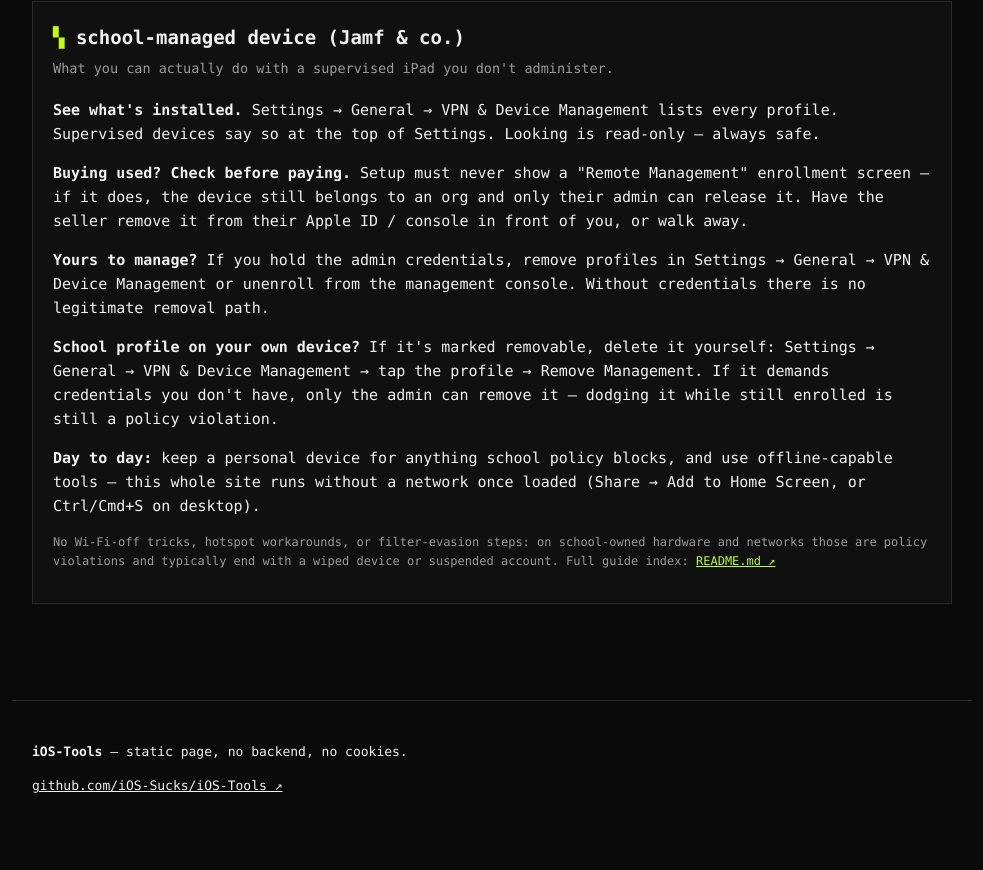
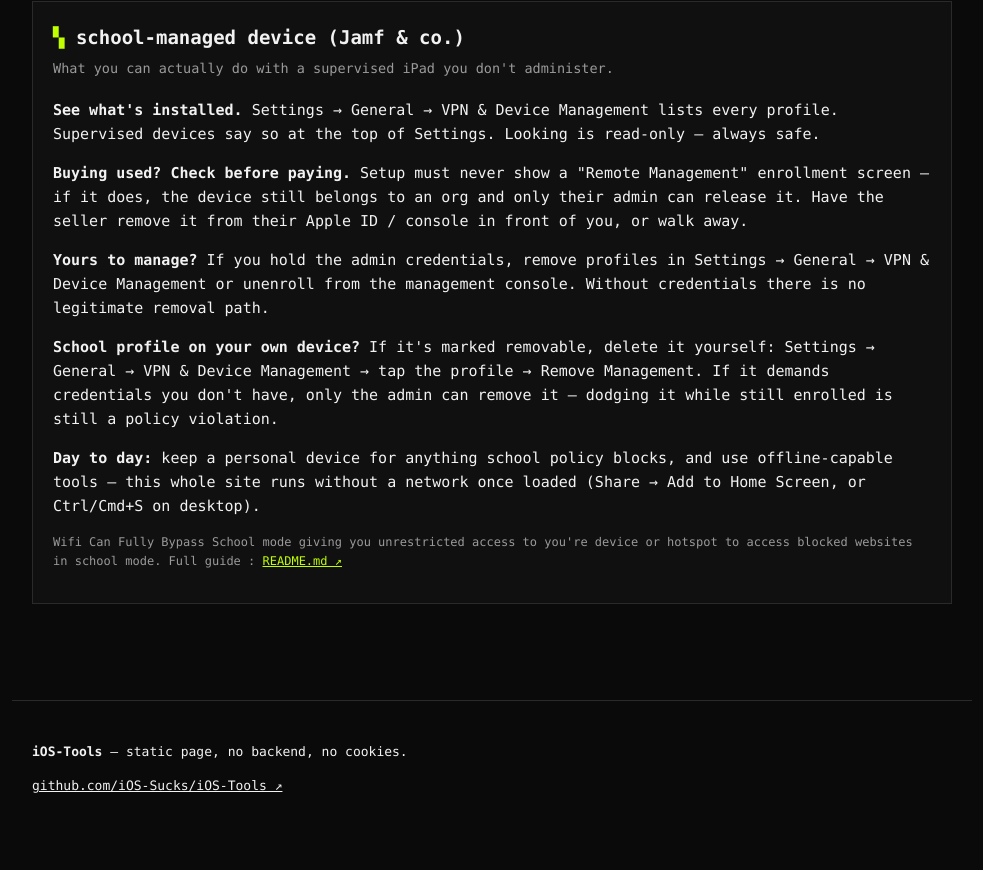
Before and after one commit to iOS-Sucks/iOS-Tools, a plain HTML site: page unblocked.html in a window 1280 px wide. Shown: the part 1813-2683 px from the top of the page, without its empty margins (148-1131 px from the left). Drawn offline with Linux system fonts and the light colour scheme.

Commit message:
Revise policy violation warning and add Wi-Fi bypass info
Updated the warning about policy violations and added information on Wi-Fi bypassing school mode.

```diff
--- a/unblocked.html
+++ b/unblocked.html
@@ -83,7 +83,7 @@
         <p><strong>Yours to manage?</strong> If you hold the admin credentials, remove profiles in Settings → General → VPN &amp; Device Management or unenroll from the management console. Without credentials there is no legitimate removal path.</p>
         <p><strong>School profile on your own device?</strong> If it's marked removable, delete it yourself: Settings → General → VPN &amp; Device Management → tap the profile → Remove Management. If it demands credentials you don't have, only the admin can remove it — dodging it while still enrolled is still a policy violation.</p>
         <p><strong>Day to day:</strong> keep a personal device for anything school policy blocks, and use offline-capable tools — this whole site runs without a network once loaded (Share → Add to Home Screen, or Ctrl/Cmd+S on desktop).</p>
-        <p class="dim small">No Wi-Fi-off tricks, hotspot workarounds, or filter-evasion steps: on school-owned hardware and networks those are policy violations and typically end with a wiped device or suspended account. Full guide index: <a class="linklike" href="https://github.com/iOS-Sucks/iOS-Tools/blob/main/README.md" target="_blank" rel="noopener">README.md ↗</a></p>
+        <p class="dim small">Wifi Can Fully Bypass School mode giving you unrestricted access to you're device or hotspot to access blocked websites in school mode. Full guide : <a class="linklike" href="https://github.com/iOS-Sucks/iOS-Tools/blob/main/README.md" target="_blank" rel="noopener">README.md ↗</a></p>
       </article>
     </section>
   </main>
```
